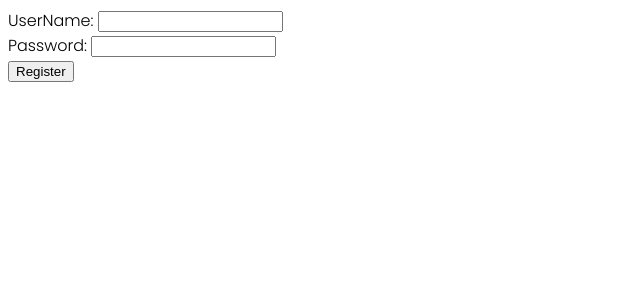
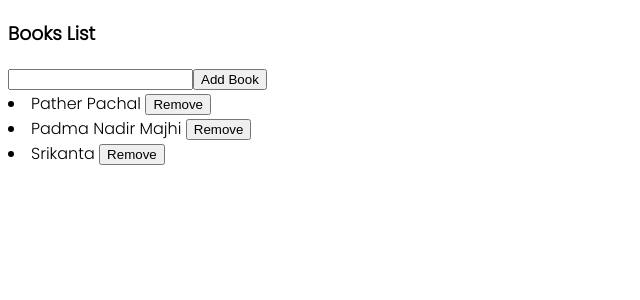
Before and after one commit to Bulbulahmed10/react-practice-anisul-islam-sir, a React (Create React App) app: page / in a window 1280 px wide. Shown: the top 300 px of the page, without its empty margins (0-640 px from the left). Built offline with nearby package versions, Linux system fonts and the light colour scheme.

Commit message:
practice useReduce Hook

```diff
--- a/src/App.js
+++ b/src/App.js
@@ -19,8 +19,8 @@ import React from "react";
 // import CustomHooksExaDataFetch from "./components/Hooks/CustomHooks/CustomHooksExaDataFetch";
 // import Main from "./components/Country-App/Main";
 // import UserForm from "./components/RefExample/UserForm";
-import UseRefHook from "./components/Hooks/UseRef/useRef";
-
+// import UseRefHook from "./components/Hooks/UseRef/useRef";
+import UseReducer from "./components/Hooks/UseReducer/useReducer";
 
 
 function App() {
@@ -93,8 +93,8 @@ function App() {
       {/* <Main /> */}
 
       {/* <UserForm /> */}
-      <UseRefHook />
-
+      {/* <UseRefHook /> */}
+      <UseReducer />
     </div>
   );
 }
--- /dev/null
+++ b/src/components/Hooks/UseReducer/reducer.jsx
@@ -0,0 +1,26 @@
+export const reducer = (state, action) => {
+
+  if (action.type === "ADD") {
+    const allBooks = [...state.books, action.payload];
+    return {
+      ...state,
+      books: allBooks,
+      isModelOpen: true,
+      modelText: "Book is added",
+    };
+  }
+
+  if (action.type === "REMOVE") {
+    const filteredBooks = [...state.books].filter(
+      (book) => book.id !== action.payload
+    );
+
+    return {
+      ...state,
+      books: filteredBooks,
+      isModelOpen: true,
+      modelText: "Book is removed",
+    };
+  }
+  return state;
+};
--- /dev/null
+++ b/src/components/Hooks/UseReducer/useReducer.jsx
@@ -0,0 +1,99 @@
+import React, { useState, useReducer } from "react";
+// import { reducer } from "./reducer";
+
+const booksData = [
+  { id: 1, name: "Pather Pachal" },
+  { id: 2, name: "Padma Nadir Majhi" },
+  { id: 3, name: "Srikanta" },
+];
+
+const Modal = ({ modelText }) => {
+  return <p> {modelText} </p>;
+};
+
+const UseReducer = () => {
+
+  const reducer = (state, action) => {
+    if (action.type === "ADD") {
+      const allBooks = [...state.books, action.payload];
+      return {
+        ...state,
+        books: allBooks,
+        isModelOpen: true,
+        modelText: "Book is added",
+      };
+    }
+
+    if (action.type === "REMOVE") {
+      const filteredBooks = [...state.books].filter(
+        (book) => book.id !== action.payload
+      );
+
+      return {
+        ...state,
+        books: filteredBooks,
+        isModelOpen: true,
+        modelText: "Book is removed",
+      };
+    }
+    return state;
+  };
+
+  const [bookState, dispatch] = useReducer(reducer, {
+    books: booksData,
+    isModelOpen: false,
+    modelText: "",
+  });
+
+  const [bookName, setBookName] = useState("");
+
+  const handleSubmit = (e) => {
+    e.preventDefault();
+
+    const newBook = { id: new Date().getTime().toString(), name: bookName };
+    dispatch({ type: "ADD", payload: newBook });
+    setBookName("");
+  };
+
+  const removeBook = (id) => {
+    dispatch({ type: "REMOVE", payload: id });
+  };
+
+  return (
+    <div>
+      <h3>Books List</h3>
+
+      <form onSubmit={handleSubmit}>
+        <input
+          type="text"
+          value={bookName}
+          onChange={(e) => {
+            setBookName(e.target.value);
+          }}
+          required
+        />
+        <button type="submit"> Add Book</button>
+      </form>
+
+      {bookState.isModelOpen && <Modal modelText={bookState.modelText} />}
+
+      {bookState.books.map((book) => {
+        const { id, name } = book;
+        return (
+          <li key={id}>
+            {name}{" "}
+            <button
+              onClick={() => {
+                removeBook(id);
+              }}
+            >
+              Remove
+            </button>{" "}
+          </li>
+        );
+      })}
+    </div>
+  );
+};
+
+export default UseReducer;
```
